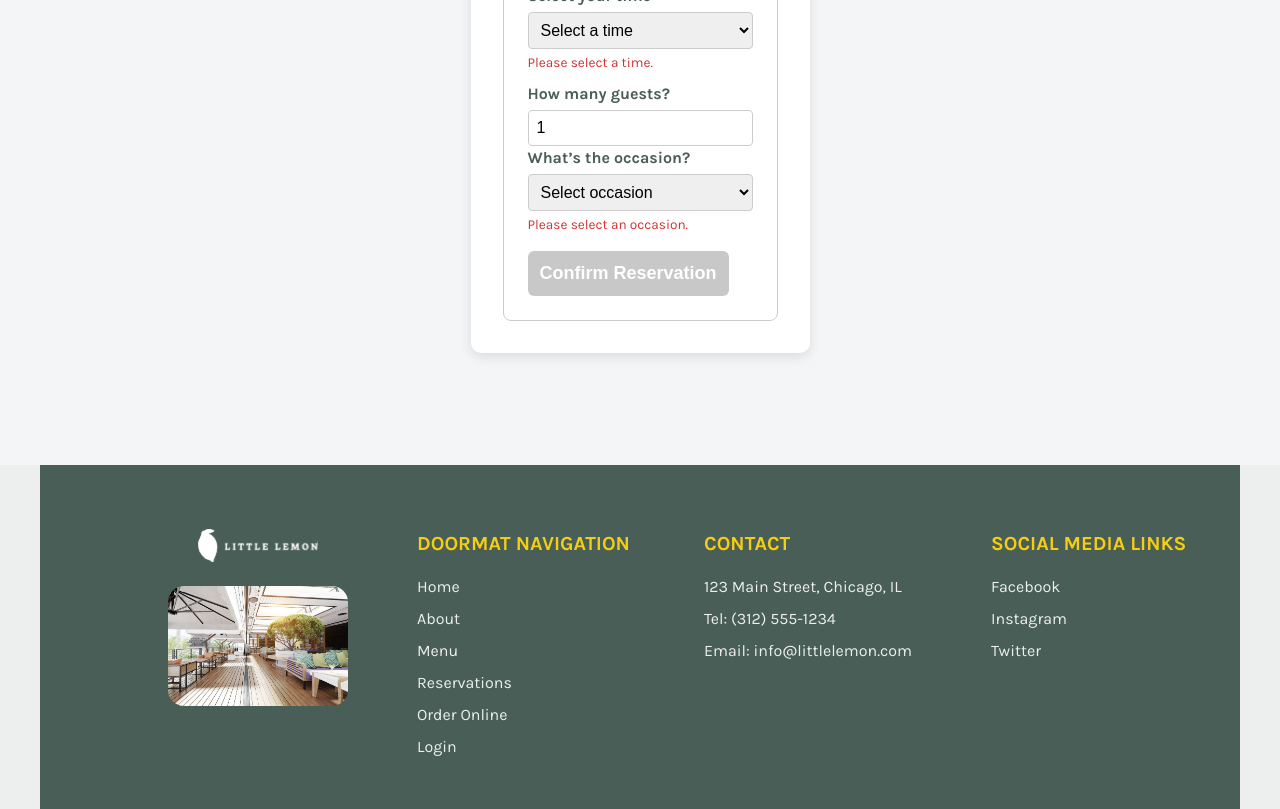
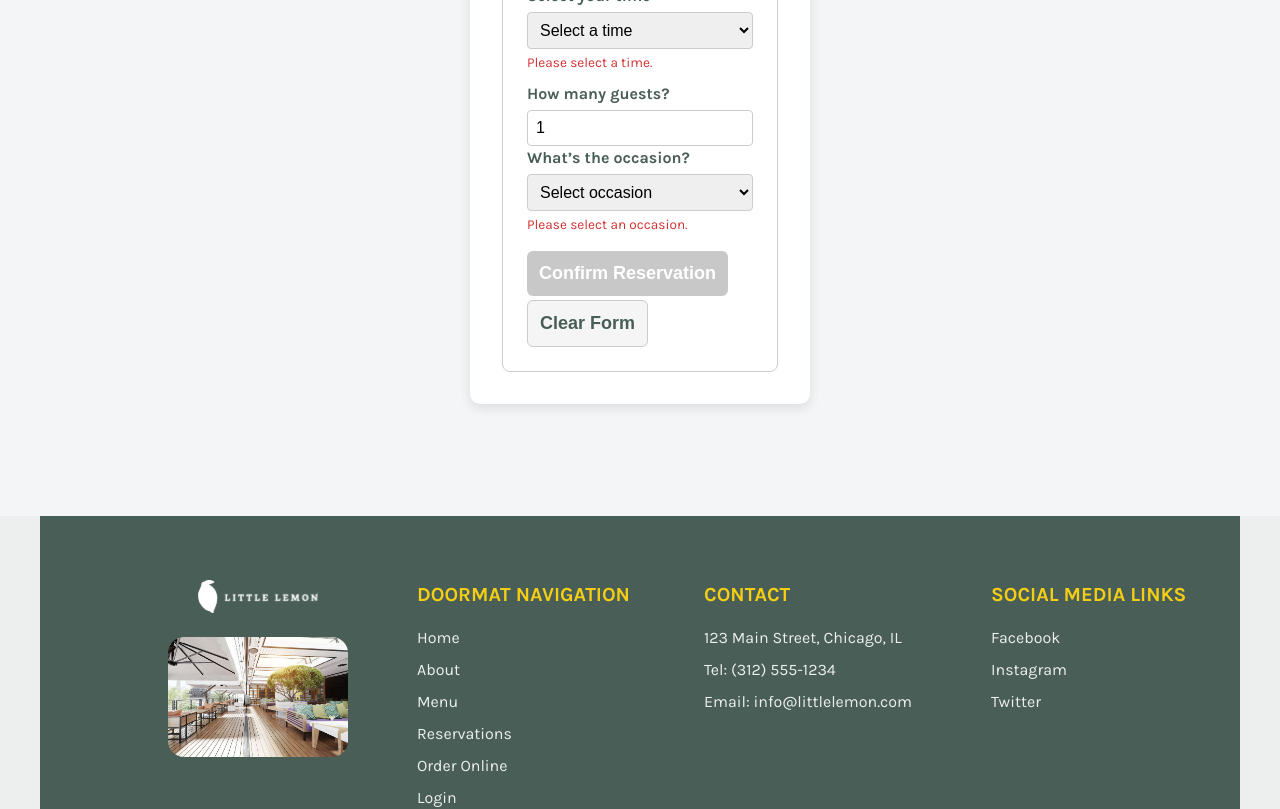
Before and after one commit to D-vokic/Capstone-Meta-Project, a React (Create React App) app: page /booking in a window 1280 px wide. Shown: the part 696-1505 px from the top of the page. Built offline with nearby package versions, Linux system fonts and the light colour scheme; a web font is replaced by a local one.

Commit message:
feat(heuristic-3): add 'Clear Form' button and reset logic to enhance user control and freedom

```diff
--- a/src/components/BookingForm.css
+++ b/src/components/BookingForm.css
@@ -1,4 +1,4 @@
-.booking-form {
+/* .booking-form {
   display: flex;
   flex-direction: column;
   gap: 1rem;
@@ -99,4 +99,121 @@
   border-radius: 6px;
   border: 1px solid #e0e0e0;
   animation: fadeIn 0.3s ease-in-out;
+} */
+.booking-form {
+  display: flex;
+  flex-direction: column;
+  gap: 1rem;
+  max-width: 340px;
+  width: 100%;
+  background-color: #fff;
+  padding: 2rem;
+  border-radius: 10px;
+  box-shadow: 0 4px 12px rgba(0, 0, 0, 0.1);
 }
+
+.booking-form fieldset {
+  border: 1px solid #ccc;
+  border-radius: 8px;
+  padding: 1.5rem;
+}
+
+.booking-form legend {
+  font-weight: bold;
+  color: #495e57;
+  margin-bottom: 1rem;
+}
+
+.booking-form label {
+  font-weight: 600;
+  color: #495e57;
+  margin-bottom: 0.25rem;
+  display: block;
+}
+
+.booking-form input,
+.booking-form select {
+  padding: 0.5rem;
+  border: 1px solid #ccc;
+  border-radius: 4px;
+  font-size: 1rem;
+  width: 100%;
+  transition: border-color 0.2s ease, box-shadow 0.2s ease;
+}
+
+.booking-form input:focus,
+.booking-form select:focus {
+  outline: none;
+  border-color: #495e57;
+  box-shadow: 0 0 4px rgba(73, 94, 87, 0.4);
+}
+
+.booking-form button[type="submit"] {
+  background-color: #495e57;
+  color: white;
+  font-weight: bold;
+  border: none;
+  border-radius: 6px;
+  padding: 0.75rem;
+  cursor: pointer;
+  transition: background-color 0.2s ease;
+  margin-top: 0.5rem;
+}
+
+.booking-form button[type="submit"]:hover:not(:disabled) {
+  background-color: #384b45;
+}
+
+.secondary-btn {
+  background-color: #f4f5f4;
+  color: #495e57;
+  border: 1px solid #ccc;
+  border-radius: 6px;
+  padding: 0.75rem;
+  cursor: pointer;
+  transition: background-color 0.2s ease;
+  margin-top: 0.25rem;
+}
+
+.secondary-btn:hover:not(:disabled) {
+  background-color: #e6e8e6;
+}
+
+.disabled-btn {
+  background-color: #bbb !important;
+  cursor: not-allowed !important;
+  opacity: 0.8;
+}
+
+.error-message {
+  color: #d32f2f;
+  font-size: 0.85rem;
+  margin-top: 0.25rem;
+  margin-bottom: 0.5rem;
+  display: block;
+  animation: fadeIn 0.2s ease-in-out;
+}
+
+@keyframes fadeIn {
+  from {
+    opacity: 0;
+    transform: translateY(-3px);
+  }
+  to {
+    opacity: 1;
+    transform: translateY(0);
+  }
+}
+
+.status-message {
+  font-size: 0.9rem;
+  font-weight: 500;
+  margin-top: 0.75rem;
+  text-align: center;
+  color: #495e57;
+  background-color: #f4f5f4;
+  padding: 0.5rem;
+  border-radius: 6px;
+  border: 1px solid #e0e0e0;
+  animation: fadeIn 0.3s ease-in-out;
+}
--- a/src/components/BookingForm.js
+++ b/src/components/BookingForm.js
@@ -1,3 +1,223 @@
+// import React, { useState, useEffect } from "react";
+// import "./BookingForm.css";
+
+// function BookingForm({ availableTimes, dispatch, onDateChange, submitForm }) {
+//   const [fullName, setFullName] = useState("");
+//   const [email, setEmail] = useState("");
+//   const [date, setDate] = useState("");
+//   const [time, setTime] = useState("");
+//   const [guests, setGuests] = useState(1);
+//   const [occasion, setOccasion] = useState("");
+//   const [isValid, setIsValid] = useState(false);
+//   const [errors, setErrors] = useState({});
+//   const [isSubmitting, setIsSubmitting] = useState(false);
+//   const [statusMessage, setStatusMessage] = useState("");
+
+//   const today = new Date().toISOString().split("T")[0];
+
+//   const validateForm = (values) => {
+//     const newErrors = {};
+//     if (!values.fullName.trim())
+//       newErrors.fullName = "Please enter your full name.";
+//     if (!values.email.trim())
+//       newErrors.email = "Please enter your email address.";
+//     else if (!/\S+@\S+\.\S+/.test(values.email))
+//       newErrors.email = "Please enter a valid email address.";
+//     if (!values.date) newErrors.date = "Please select a date.";
+//     else if (values.date < today)
+//       newErrors.date = "Date cannot be in the past.";
+//     if (!values.time) newErrors.time = "Please select a time.";
+//     if (!values.guests || values.guests < 1 || values.guests > 10)
+//       newErrors.guests = "Guests must be between 1 and 10.";
+//     if (!values.occasion) newErrors.occasion = "Please select an occasion.";
+
+//     setErrors(newErrors);
+//     return Object.keys(newErrors).length === 0;
+//   };
+
+//   useEffect(() => {
+//     const valid = validateForm({
+//       fullName,
+//       email,
+//       date,
+//       time,
+//       guests,
+//       occasion,
+//     });
+//     setIsValid(valid);
+//   }, [fullName, email, date, time, guests, occasion]);
+
+//   const handleDateChange = (e) => {
+//     const selectedDate = e.target.value;
+//     setDate(selectedDate);
+//     onDateChange(selectedDate);
+//     dispatch({ type: "UPDATE_TIMES", date: selectedDate });
+//   };
+
+//   const handleSubmit = async (e) => {
+//     e.preventDefault();
+//     const valid = validateForm({
+//       fullName,
+//       email,
+//       date,
+//       time,
+//       guests,
+//       occasion,
+//     });
+//     if (valid) {
+//       setIsSubmitting(true);
+//       setStatusMessage("Submitting your reservation...");
+//       const formData = { fullName, email, date, time, guests, occasion };
+//       await new Promise((resolve) => setTimeout(resolve, 1500));
+//       submitForm(formData);
+//       setIsSubmitting(false);
+//       setStatusMessage("Reservation successfully submitted!");
+//     }
+//   };
+
+//   return (
+//     <form
+//       className="booking-form"
+//       onSubmit={handleSubmit}
+//       noValidate
+//       aria-label="Reservation form"
+//     >
+//       <fieldset>
+//         <legend>Your Booking Information</legend>
+
+//         <label htmlFor="full-name">Full Name</label>
+//         <input
+//           type="text"
+//           id="full-name"
+//           placeholder="Enter your full name"
+//           value={fullName}
+//           onChange={(e) => setFullName(e.target.value)}
+//           required
+//           aria-describedby={errors.fullName ? "name-error" : undefined}
+//         />
+//         {errors.fullName && (
+//           <span id="name-error" className="error-message">
+//             {errors.fullName}
+//           </span>
+//         )}
+
+//         <label htmlFor="email">Email Address</label>
+//         <input
+//           type="email"
+//           id="email"
+//           placeholder="Enter your email"
+//           value={email}
+//           onChange={(e) => setEmail(e.target.value)}
+//           required
+//           aria-describedby={errors.email ? "email-error" : undefined}
+//         />
+//         {errors.email && (
+//           <span id="email-error" className="error-message">
+//             {errors.email}
+//           </span>
+//         )}
+
+//         <label htmlFor="res-date">Select your date</label>
+//         <input
+//           type="date"
+//           id="res-date"
+//           value={date}
+//           onChange={handleDateChange}
+//           required
+//           min={today}
+//           aria-describedby={errors.date ? "date-error" : undefined}
+//         />
+//         {errors.date && (
+//           <span id="date-error" className="error-message">
+//             {errors.date}
+//           </span>
+//         )}
+
+//         <label htmlFor="res-time">Select your time</label>
+//         <select
+//           id="res-time"
+//           value={time}
+//           onChange={(e) => setTime(e.target.value)}
+//           required
+//           aria-describedby={errors.time ? "time-error" : undefined}
+//         >
+//           <option value="">Select a time</option>
+//           {availableTimes && availableTimes.length > 0 ? (
+//             availableTimes.map((t) => (
+//               <option key={t} value={t}>
+//                 {t}
+//               </option>
+//             ))
+//           ) : (
+//             <option value="">No available times</option>
+//           )}
+//         </select>
+//         {errors.time && (
+//           <span id="time-error" className="error-message">
+//             {errors.time}
+//           </span>
+//         )}
+
+//         <label htmlFor="guests">How many guests?</label>
+//         <input
+//           type="number"
+//           id="guests"
+//           min="1"
+//           max="10"
+//           value={guests}
+//           onChange={(e) => setGuests(e.target.value)}
+//           required
+//           placeholder="Enter number of guests"
+//           aria-describedby={errors.guests ? "guests-error" : undefined}
+//         />
+//         {errors.guests && (
+//           <span id="guests-error" className="error-message">
+//             {errors.guests}
+//           </span>
+//         )}
+
+//         <label htmlFor="occasion">What’s the occasion?</label>
+//         <select
+//           id="occasion"
+//           value={occasion}
+//           onChange={(e) => setOccasion(e.target.value)}
+//           required
+//           aria-describedby={errors.occasion ? "occasion-error" : undefined}
+//         >
+//           <option value="">Select occasion</option>
+//           <option value="Birthday">Birthday</option>
+//           <option value="Anniversary">Anniversary</option>
+//           <option value="Wedding">Wedding</option>
+//           <option value="Other">Other</option>
+//         </select>
+//         {errors.occasion && (
+//           <span id="occasion-error" className="error-message">
+//             {errors.occasion}
+//           </span>
+//         )}
+
+//         <button
+//           type="submit"
+//           aria-label="Submit reservation form"
+//           disabled={!isValid || isSubmitting}
+//           className={!isValid || isSubmitting ? "disabled-btn" : ""}
+//         >
+//           {isSubmitting ? "Submitting..." : "Confirm Reservation"}
+//         </button>
+
+//         {statusMessage && (
+//           <p
+//             className={`status-message ${isSubmitting ? "loading" : "success"}`}
+//           >
+//             {statusMessage}
+//           </p>
+//         )}
+//       </fieldset>
+//     </form>
+//   );
+// }
+
+// export default BookingForm;
 import React, { useState, useEffect } from "react";
 import "./BookingForm.css";
 
@@ -15,36 +235,22 @@ function BookingForm({ availableTimes, dispatch, onDateChange, submitForm }) {
 
   const today = new Date().toISOString().split("T")[0];
 
-  const validateForm = (values) => {
+  const validateForm = () => {
     const newErrors = {};
-    if (!values.fullName.trim())
-      newErrors.fullName = "Please enter your full name.";
-    if (!values.email.trim())
-      newErrors.email = "Please enter your email address.";
-    else if (!/\S+@\S+\.\S+/.test(values.email))
-      newErrors.email = "Please enter a valid email address.";
-    if (!values.date) newErrors.date = "Please select a date.";
-    else if (values.date < today)
-      newErrors.date = "Date cannot be in the past.";
-    if (!values.time) newErrors.time = "Please select a time.";
-    if (!values.guests || values.guests < 1 || values.guests > 10)
+    if (!fullName) newErrors.fullName = "Please enter your full name.";
+    if (!email) newErrors.email = "Please enter your email address.";
+    if (!date) newErrors.date = "Please select a date.";
+    else if (date < today) newErrors.date = "Date cannot be in the past.";
+    if (!time) newErrors.time = "Please select a time.";
+    if (!guests || guests < 1 || guests > 10)
       newErrors.guests = "Guests must be between 1 and 10.";
-    if (!values.occasion) newErrors.occasion = "Please select an occasion.";
-
+    if (!occasion) newErrors.occasion = "Please select an occasion.";
     setErrors(newErrors);
-    return Object.keys(newErrors).length === 0;
+    setIsValid(Object.keys(newErrors).length === 0);
   };
 
   useEffect(() => {
-    const valid = validateForm({
-      fullName,
-      email,
-      date,
-      time,
-      guests,
-      occasion,
-    });
-    setIsValid(valid);
+    validateForm();
   }, [fullName, email, date, time, guests, occasion]);
 
   const handleDateChange = (e) => {
@@ -56,15 +262,8 @@ function BookingForm({ availableTimes, dispatch, onDateChange, submitForm }) {
 
   const handleSubmit = async (e) => {
     e.preventDefault();
-    const valid = validateForm({
-      fullName,
-      email,
-      date,
-      time,
-      guests,
-      occasion,
-    });
-    if (valid) {
+    validateForm();
+    if (Object.keys(errors).length === 0) {
       setIsSubmitting(true);
       setStatusMessage("Submitting your reservation...");
       const formData = { fullName, email, date, time, guests, occasion };
@@ -73,6 +272,18 @@ function BookingForm({ availableTimes, dispatch, onDateChange, submitForm }) {
       setIsSubmitting(false);
       setStatusMessage("Reservation successfully submitted!");
     }
+  };
+
+  const handleReset = () => {
+    setFullName("");
+    setEmail("");
+    setDate("");
+    setTime("");
+    setGuests(1);
+    setOccasion("");
+    setErrors({});
+    setIsValid(false);
+    setStatusMessage("");
   };
 
   return (
@@ -89,10 +300,10 @@ function BookingForm({ availableTimes, dispatch, onDateChange, submitForm }) {
         <input
           type="text"
           id="full-name"
-          placeholder="Enter your full name"
           value={fullName}
           onChange={(e) => setFullName(e.target.value)}
           required
+          placeholder="Enter your full name"
           aria-describedby={errors.fullName ? "name-error" : undefined}
         />
         {errors.fullName && (
@@ -105,10 +316,10 @@ function BookingForm({ availableTimes, dispatch, onDateChange, submitForm }) {
         <input
           type="email"
           id="email"
-          placeholder="Enter your email"
           value={email}
           onChange={(e) => setEmail(e.target.value)}
           required
+          placeholder="Enter your email"
           aria-describedby={errors.email ? "email-error" : undefined}
         />
         {errors.email && (
@@ -205,6 +416,15 @@ function BookingForm({ availableTimes, dispatch, onDateChange, submitForm }) {
           {isSubmitting ? "Submitting..." : "Confirm Reservation"}
         </button>
 
+        <button
+          type="button"
+          onClick={handleReset}
+          className="secondary-btn"
+          disabled={isSubmitting}
+        >
+          Clear Form
+        </button>
+
         {statusMessage && (
           <p
             className={`status-message ${isSubmitting ? "loading" : "success"}`}
```
